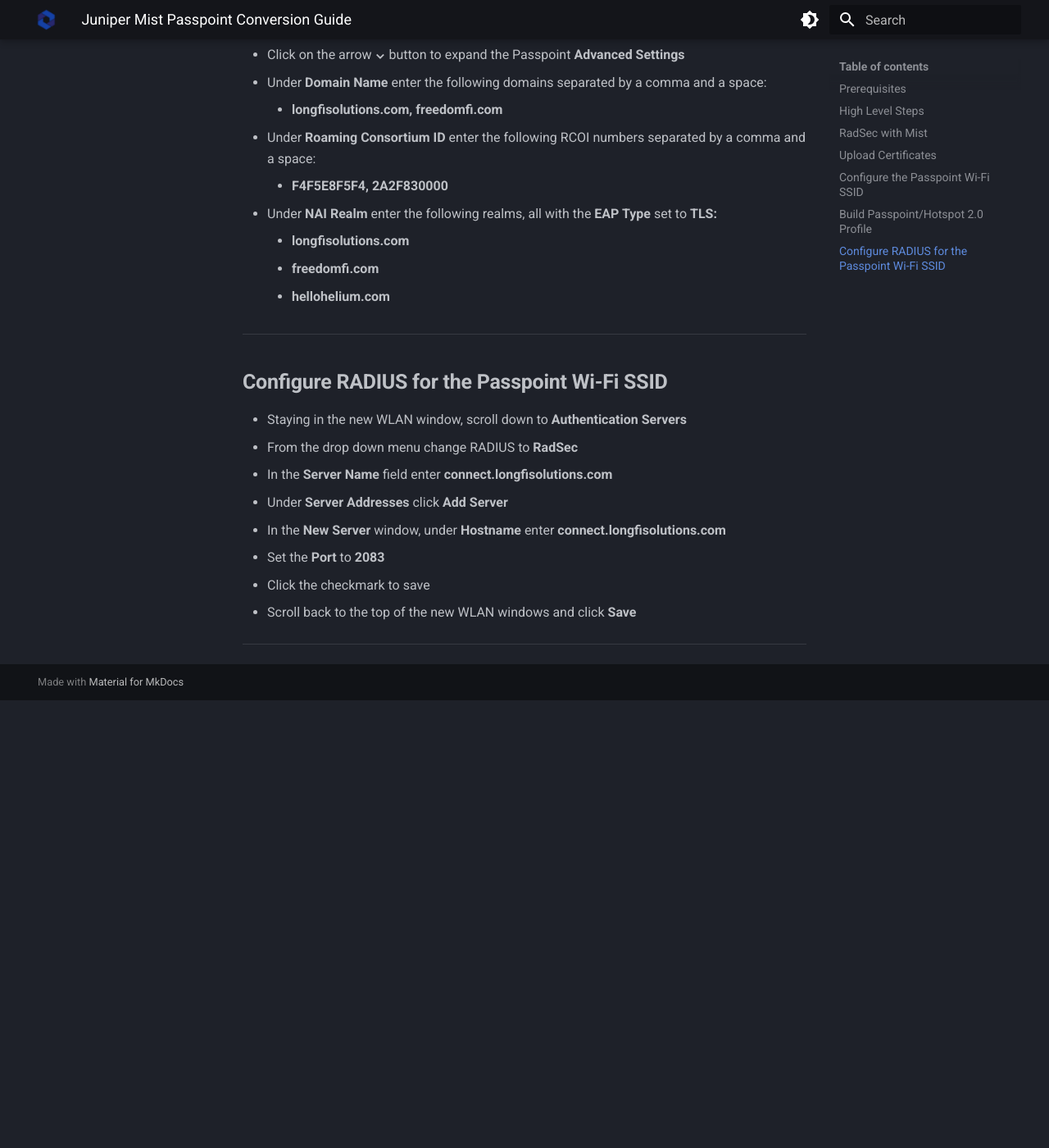
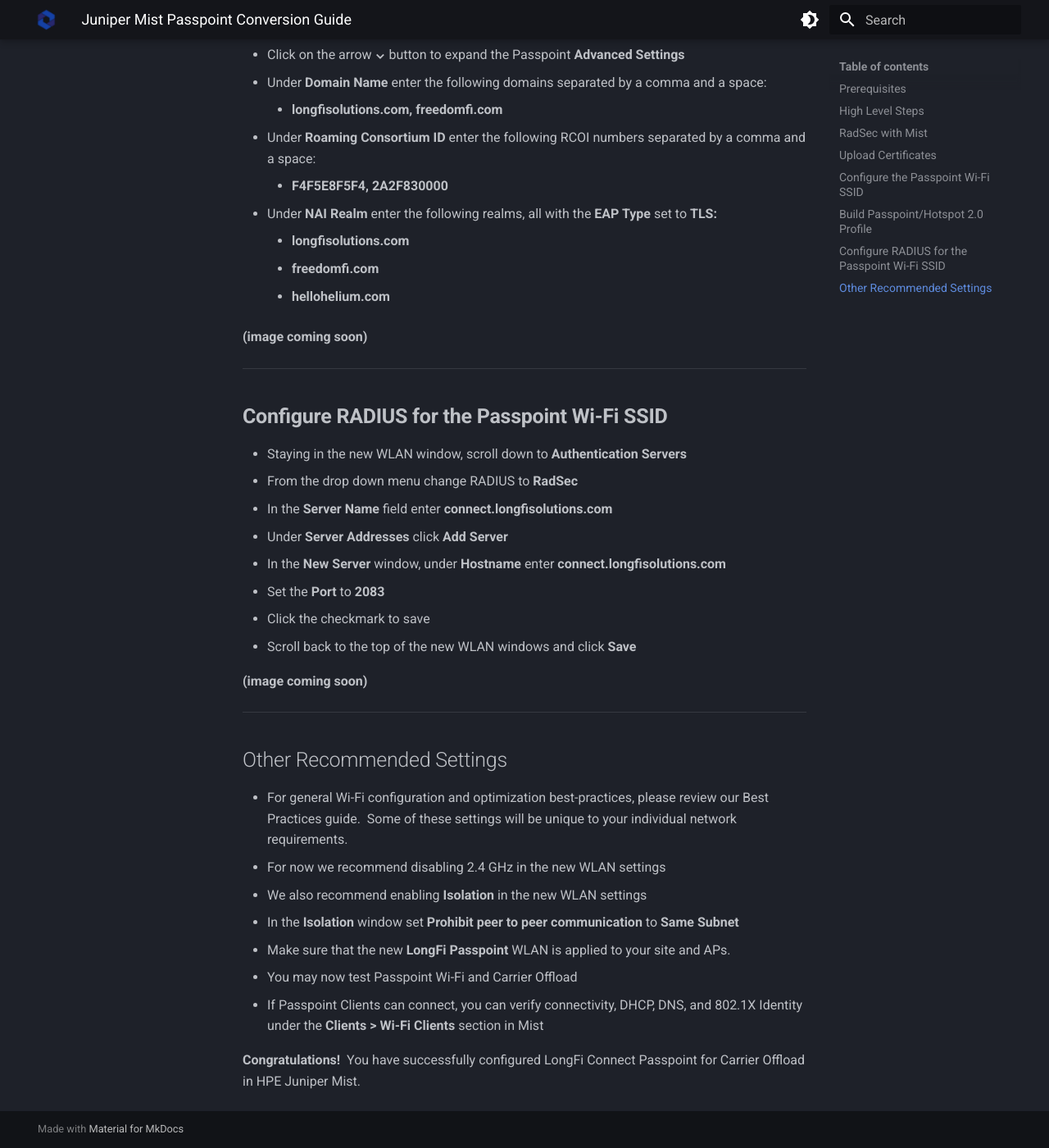
Before and after one commit to LongFi-Solutions/longfi-solutions.github.io, an MkDocs documentation site: the page built from docs/deployment/mist.md, in a window 1280 px wide and 1400 px high, scrolled down 3056 px. Shown: the whole window at 82% size. Built offline with MkDocs 1.6.1 and Material for MkDocs 9.7.7, drawn with Linux system fonts in a browser that asks for light colours; before the commit the page ends 3910 px from its top, so only the background shows below that; some of the changed text lies outside the part shown.

Commit message:
Update Deployment Guides “mist”

```diff
--- a/docs/deployment/mist.md
+++ b/docs/deployment/mist.md
@@ -57,7 +57,7 @@ Open each file in a text editor, you will need to copy and paste the text of the
 
 From the Juniper Mist dashboard go to **Organization > Settings**
 
-**(image here)**
+**(image coming soon)**
 
 - Under **RadSec Certificates** choose **Add a RadSec certificate**
 - Open the **ca.pem** certificate in a text editor
@@ -78,11 +78,11 @@ From the Juniper Mist dashboard go to **Organization > Settings**
 
 From the Juniper Mist dashboard go to **Site > Wireless > WLANs**
 
-**(image here)**
+**(image coming soon)**
 
 Click **Add WLAN**
 
-**(image here)**
+**(image coming soon)**
 
 - Name the new WLAN **LongFi Passpoint**
 - Under **Security** set the **Security Type** to **WPA3** and **Enterprise (802.1X)**
@@ -107,6 +107,8 @@ Click **Add WLAN**
     - **freedomfi.com**
     - **hellohelium.com**
 
+**(image coming soon)**
+
 ***
 
 ## **Configure RADIUS for the Passpoint Wi-Fi SSID**
@@ -120,4 +122,18 @@ Click **Add WLAN**
 - Click the checkmark to save
 - Scroll back to the top of the new WLAN windows and click **Save**
 
+**(image coming soon)**
+
 ***
+
+## Other Recommended Settings
+
+- For general Wi-Fi configuration and optimization best-practices, please review our Best Practices guide.  Some of these settings will be unique to your individual network requirements.
+- For now we recommend disabling 2.4 GHz in the new WLAN settings
+- We also recommend enabling **Isolation** in the new WLAN settings
+- In the **Isolation** window set **Prohibit peer to peer communication** to **Same Subnet**
+- Make sure that the new **LongFi Passpoint** WLAN is applied to your site and APs.
+- You may now test Passpoint Wi-Fi and Carrier Offload
+- If Passpoint Clients can connect, you can verify connectivity, DHCP, DNS, and 802.1X Identity under the **Clients > Wi-Fi Clients** section in Mist
+
+**Congratulations!**  You have successfully configured LongFi Connect Passpoint for Carrier Offload in HPE Juniper Mist.
```
